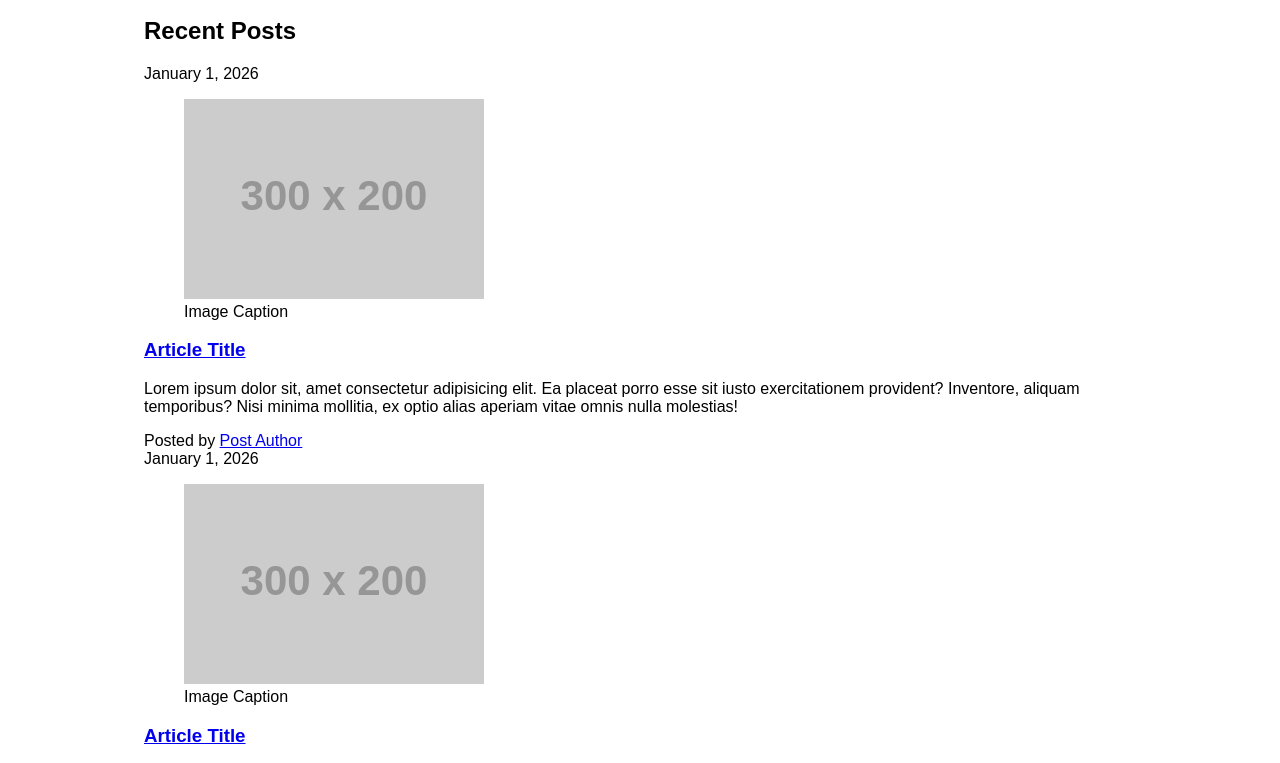
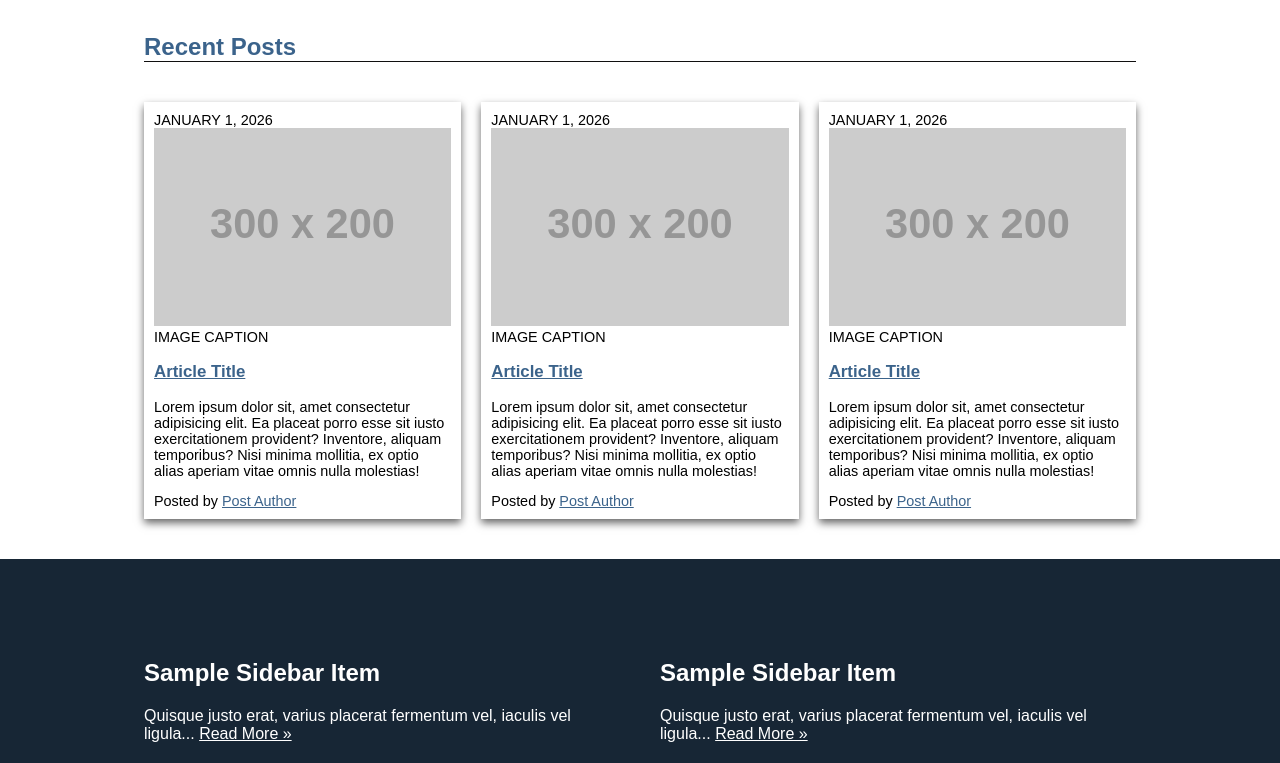
Before and after one commit to ClementBosomtwe/ifsc-11003, a plain HTML site: page css-demo/index.html in a window 1280 px wide. Shown: the part 434-1197 px from the top of the page. Drawn offline with Linux system fonts and the light colour scheme; placeholder pictures from the web are drawn by us; a web font is replaced by a local one.

Commit message:
CSS Demo Session Continue's

```diff
--- a/css-demo/assets/css/style.css
+++ b/css-demo/assets/css/style.css
@@ -24,11 +24,15 @@ html {
   width: 1px;
 }
 
-/* ---- Global Style ---- */
+/* ---- Utility Style ---- */
 .container{
   width:90vw;
   max-width:992px; /* -- For Readability When Screen Is Either Zoomed In or Out -- */
   margin:40px auto;
+}
+
+img{
+  max-width:100%; /* -- Default Selector to Control The Size and the Foof Print of The Image When The Screen is Zoomed In or Out -- */
 }
 
 
@@ -107,7 +111,7 @@ header.primary nav ul li a:hover{
   background-color: rgba(0,0,0,.8);
 }
 
-#content h2{
+#content h2, #blog h2{
   color:#3b638b;
   border-bottom:1px solid #100f0f;
 }
@@ -116,6 +120,59 @@ header.primary nav ul li a:hover{
   line-height:2.0;
 }
 
+#blog{
+  display:flex;
+  flex-direction:row;
+  justify-content:space-between;
+  flex-wrap:wrap; /* --- To make the RECENT Post lie on the top of the Block -- */
+  gap:20px;
+}
+
+#blog h2{
+  flex: 0 0 100%;
+}
+
+#blog article{
+  box-shadow: 0 4px 8px rgba(0,0,0,0.6);
+  padding:10px;
+  font-size:.9rem;
+  flex:1;
+}
+
+figure{
+  margin:0;
+}
+
+#blog article time,
+#blog figcaption {
+  text-transform:uppercase;
+  font-size:.9rem;
+}
+
+#blog a{
+  color:#3b638b;
+}
+
+aside[aria-label="Sidebar"]{
+  background-color: #172635;
+  color:#fff;
+  padding: 40px 0;
+}
+
+aside div.container{
+  display:flex;
+  flex-direction:row;
+  justify-content:center;
+  gap:40px;
+}
+
+aside .container a{
+  color:#fff;
+}
+
+article.widget footer{
+  display:none;
+}
 
 
 /* ---- MEDIA QUERIES (High-level responsive design to adapt to any screen size and support all users—minimum or maximum: This helps the designer avoid building 4-5 different web browsers). ---- */
@@ -129,4 +186,8 @@ header.primary nav ul{
   gap:15px;
 
   }
+
+  #blog h2{
+    text-align:center;
+  }
 }
```
Also changed, not shown: css-demo/index.html (+1 -1 lines), index.html (+1 -0 lines).
